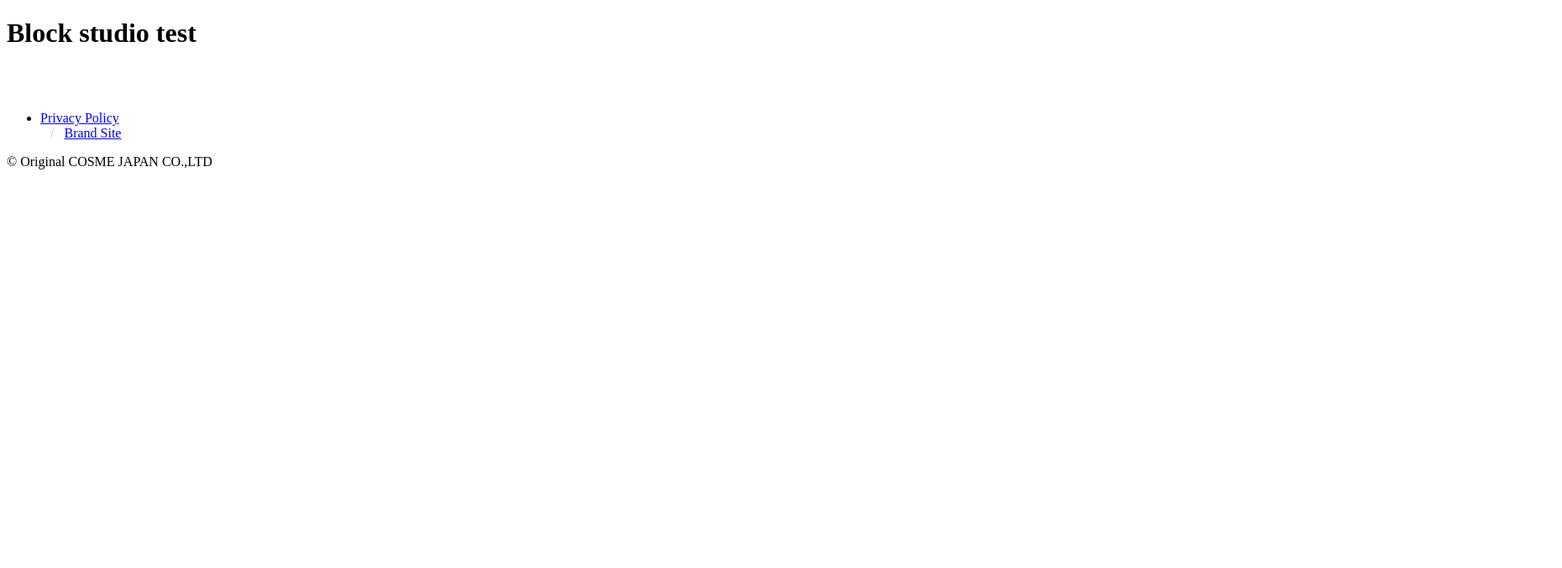
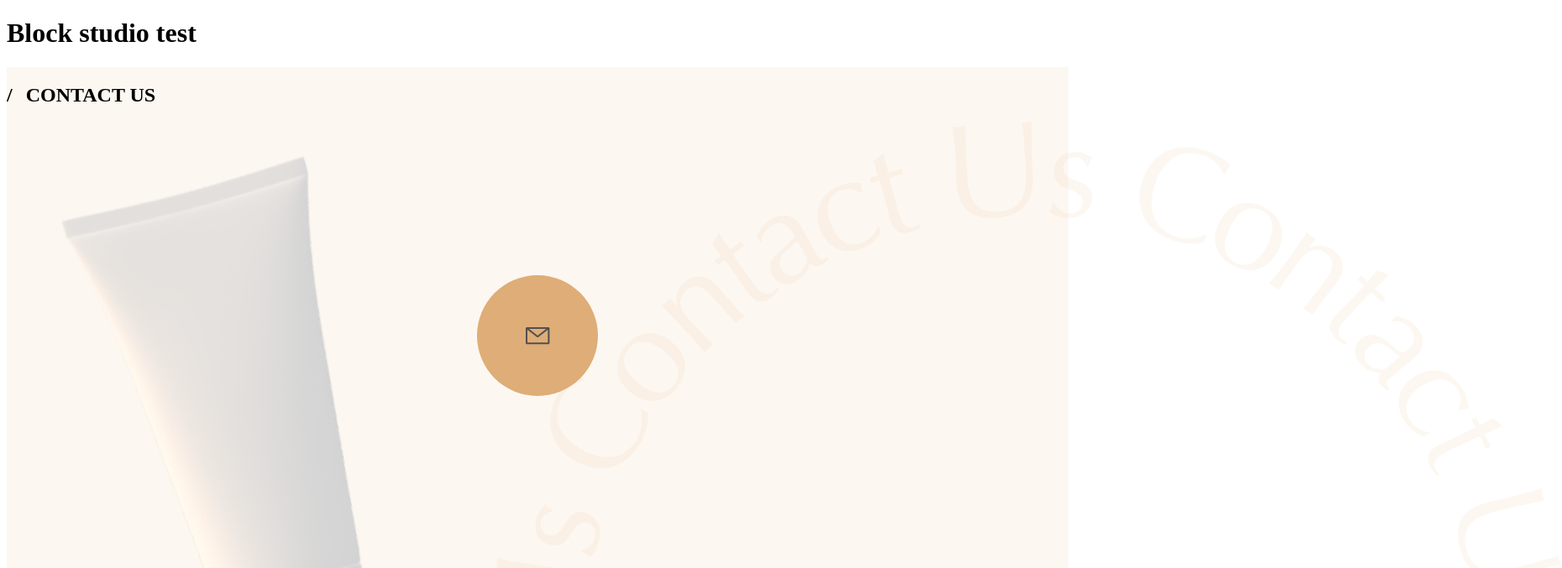
Before and after one commit to edenhsia/bst, a Vue app: page / in a window 1280 px wide. Shown: the top 677 px of the page at 84% size, 1860 px wide, since content can reach past the window. Built offline with nearby package versions, Linux system fonts and the light colour scheme; the HTML template or start-up script is replaced by a standard one.

Commit message:
create section-contact

```diff
--- a/src/App.vue
+++ b/src/App.vue
@@ -1,14 +1,17 @@
 <template>
   <h1 class="text-h4">Block studio test</h1>
+  <SectionContact />
   <MainFooter />
 </template>
 
 <script>
 import MainFooter from './components/MainFooter.vue'
+import SectionContact from './components/SectionContact.vue'
 
 export default {
   components: {
     MainFooter,
+    SectionContact,
   },
 }
 </script>
--- /dev/null
+++ b/src/components/SectionContact.vue
@@ -0,0 +1,64 @@
+<template>
+  <section class="section-contact">
+    <div class="container lg:flex lg:items-center">
+      <SectionTitle title="contact us" class="text-primary flex-shrink-0" />
+      <div class="relative lg:mx-auto">
+        <img
+          src="../assets/images/contact-product.png"
+          alt="contact product"
+          class="contact-product"
+        />
+        <img
+          src="../assets/images/contact-text.svg"
+          alt="contact text"
+          class="contact-text"
+        />
+        <a href="#" class="btn-contact">
+          <IconMail class="text-white" />
+        </a>
+      </div>
+    </div>
+  </section>
+</template>
+
+<script>
+import SectionTitle from './SectionTitle.vue'
+import IconMail from '../assets/icons/mail.svg'
+
+export default {
+  components: {
+    SectionTitle,
+    IconMail,
+  },
+}
+</script>
+
+<style scoped>
+.section-contact {
+  @apply bg-primary-lighter overflow-hidden pt-[3.125rem] pb-[0.875rem] lg:p-0;
+
+  .container::after {
+    @apply lg:content-[''] lg:w-[19.1875rem] lg:border-t lg:border-primary;
+  }
+
+  .contact-product {
+    @apply relative z-10 lg:!max-w-[35.75rem] lg:-my-3;
+  }
+
+  .contact-text {
+    @apply absolute top-[27%] w-full scale-[120%];
+    @apply md:top-[18%];
+  }
+
+  .btn-contact {
+    @apply w-[6.5rem] h-[6.5rem] rounded-full bg-primary-light absolute inset-0 m-auto z-10;
+    @apply flex items-center justify-center transition-colors duration-300;
+    @apply hover:bg-secondary active:bg-primary;
+    @apply md:w-36 md:h-36;
+
+    svg {
+      @apply w-12 h-12;
+    }
+  }
+}
+</style>
--- /dev/null
+++ b/src/components/SectionTitle.vue
@@ -0,0 +1,26 @@
+<template>
+  <h2 class="section-title text-h2">
+    {{ title }}
+  </h2>
+</template>
+
+<script>
+export default {
+  props: {
+    title: {
+      type: String,
+      required: true,
+    },
+  },
+}
+</script>
+
+<style>
+.section-title {
+  @apply flex items-center uppercase;
+
+  &::before {
+    @apply content-['/'] mr-3 md:mr-4;
+  }
+}
+</style>
```
Also changed, not shown: src/assets/images/contact-product.png (added), src/assets/images/contact-text.svg (added).
